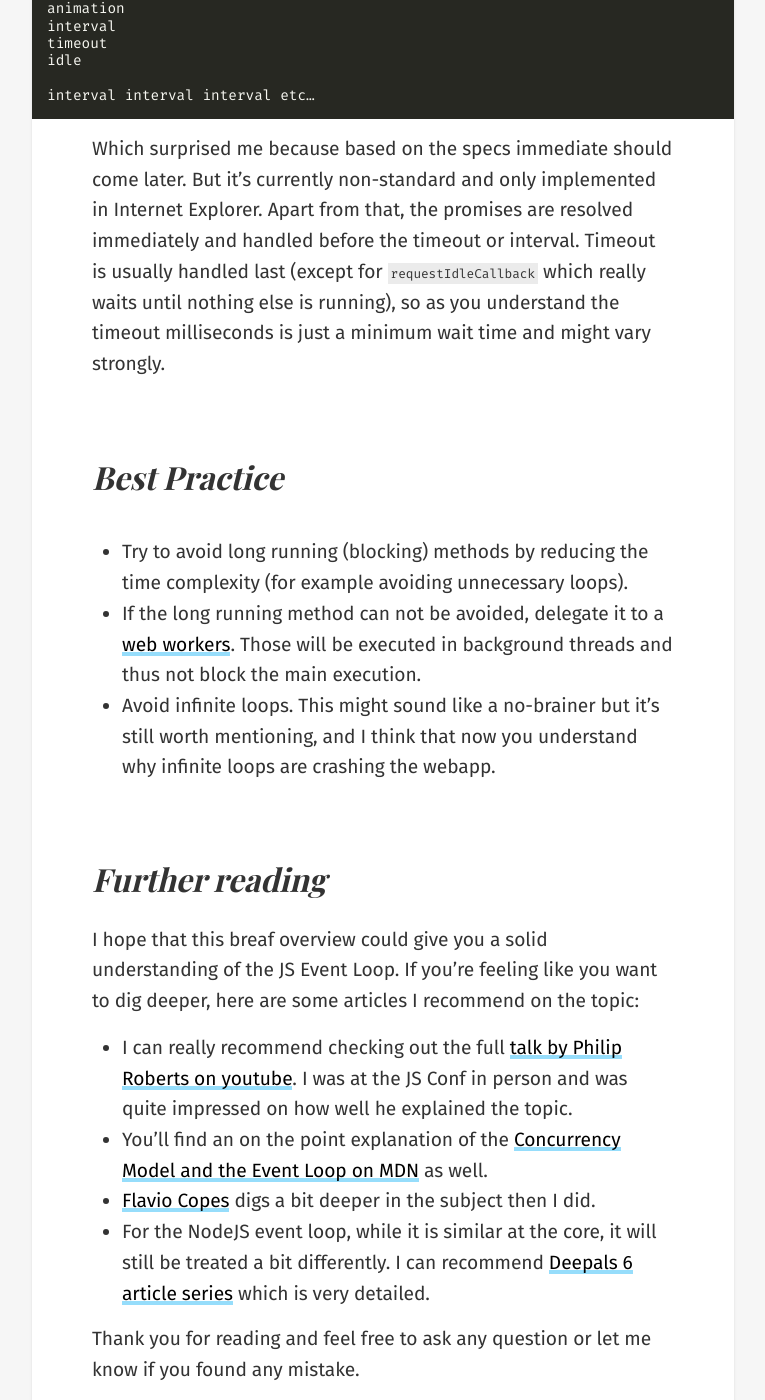
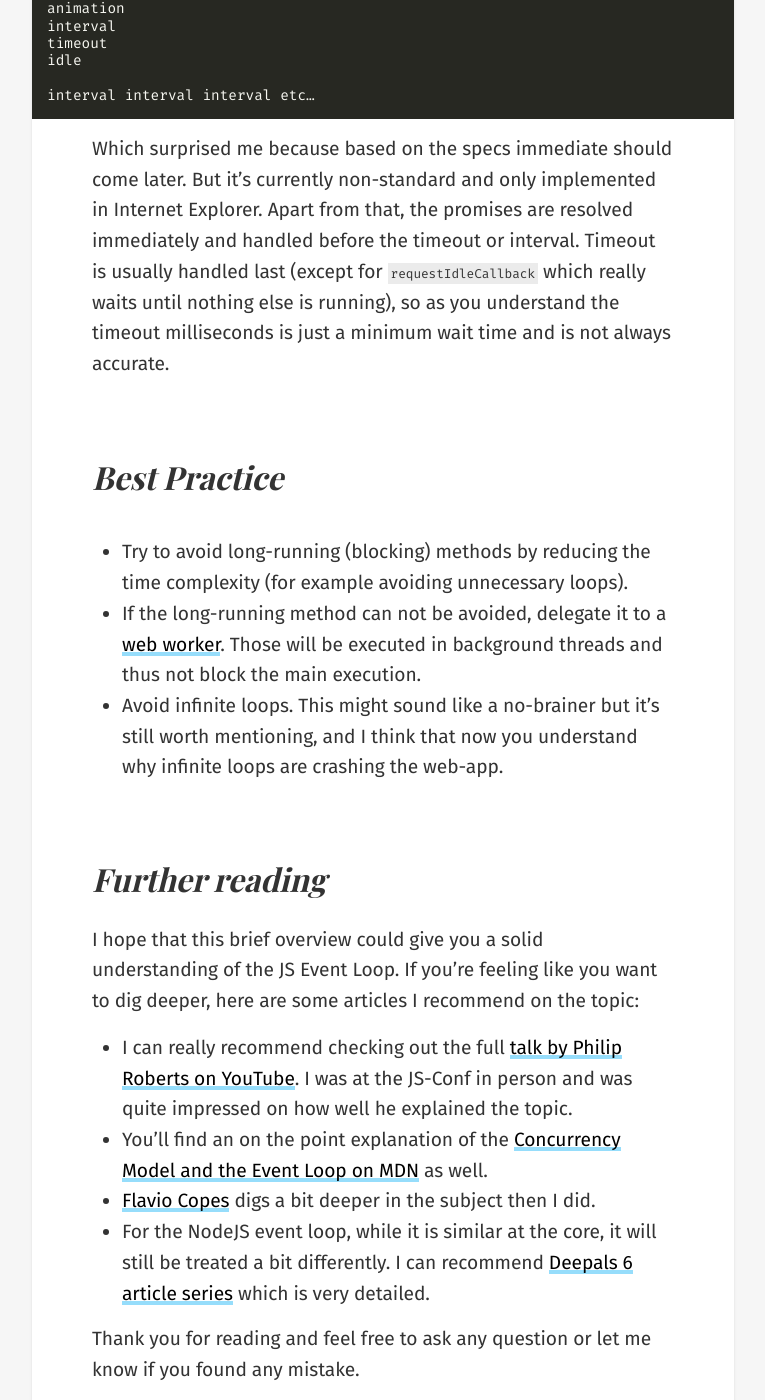
Before and after one commit to ThibaultJanBeyer/blog.thibaultjanbeyer.com-v2, a Jekyll site: the page built from _posts/2019-05-24-quick-guide-js-event-loop.md, in a window 1280 px wide and 1400 px high, scrolled down 8568 px. Shown: the whole window, without its empty margins (257-1022 px from the left). Built offline with Jekyll 4.4.1, drawn with Linux system fonts in a browser that asks for light colours; nearby versions of some CDN libraries; some web fonts are replaced; comment, search, counter and statistics services are not loaded; some of the changed text lies outside the part shown.

Commit message:
fix typo

````diff
--- a/_posts/2019-05-24-quick-guide-js-event-loop.md
+++ b/_posts/2019-05-24-quick-guide-js-event-loop.md
@@ -37,7 +37,7 @@
 ## What is a Stack?
 
 A stack is a conceptual structure in which elements can be placed. The concept of a stack is `FILO` which means that the first element which you place in a stack is the last element that will get out of the stack.
-A real world example of a Stack would be a PEZ Dispenser (if you don’t know what that is, I found a [PEZ video tutorial](https://www.youtube.com/watch?v=YIAN6eKltsA) online.
+A real world example of a Stack would be a PEZ Dispenser (if you don’t know what that is, I found a [PEZ video tutorial](https://www.youtube.com/watch?v=YIAN6eKltsA) online).
 
 <p><img class="aligncenter size-full"
   src="{{ site.baseurl }}/assets/event-loop/PEZ-dispenser-star-wars.png"
@@ -48,7 +48,7 @@
 ## What is a Queue?
 
 I think that you are all aware about what a queue is. It is a conceptual structure following the `FIFO` concept, which means that the first element which you place in a queue is the first element that comes out.
-There are plenty real world examples of a queues. For example when you do your groceries, the line in which you stay for the checkout is a queue.
+There are plenty real world examples of queues. For example when you do your groceries, the line in which you stay for the checkout is a queue.
 
 <p><img class="aligncenter size-full"
   src="{{ site.baseurl }}/assets/event-loop/People-waiting-in-line-with-shopping-baskets-at-grocery-store.jpg"
@@ -129,7 +129,7 @@
 console.log(2);
 ```
 
-For comparison I will represent the Web API as brackets `()` and the queue like this `<>`. This is by no means how a queue or api looks like.
+For comparison, I will represent the Web API as brackets `()` and the queue like this `<>`. This is by no means how a queue or API looks like.
 
 - Start code:
   `[main()]` / `()` / `<>`
@@ -205,19 +205,19 @@
 
 Which surprised me because based on the specs immediate should come later. But it’s currently non-standard and only implemented in Internet Explorer.
 Apart from that, the promises are resolved immediately and handled before the timeout or interval.
-Timeout is usually handled last (except for `requestIdleCallback` which really waits until nothing else is running), so as you understand the timeout milliseconds is just a minimum wait time and might vary strongly.
+Timeout is usually handled last (except for `requestIdleCallback` which really waits until nothing else is running), so as you understand the timeout milliseconds is just a minimum wait time and is not always accurate.
 
 ## Best Practice
 
-- Try to avoid long running (blocking) methods by reducing the time complexity (for example avoiding unnecessary loops).
-- If the long running method can not be avoided, delegate it to a [web workers](https://developer.mozilla.org/en-US/docs/Web/API/Web_Workers_API/Using_web_workers). Those will be executed in background threads and thus not block the main execution.
-- Avoid infinite loops. This might sound like a no-brainer but it’s still worth mentioning, and I think that now you understand why infinite loops are crashing the webapp.
+- Try to avoid long-running (blocking) methods by reducing the time complexity (for example avoiding unnecessary loops).
+- If the long-running method can not be avoided, delegate it to a [web worker](https://developer.mozilla.org/en-US/docs/Web/API/Web_Workers_API/Using_web_workers). Those will be executed in background threads and thus not block the main execution.
+- Avoid infinite loops. This might sound like a no-brainer but it’s still worth mentioning, and I think that now you understand why infinite loops are crashing the web-app.
 
 ## Further reading
 
-I hope that this breaf overview could give you a solid understanding of the JS Event Loop. If you’re feeling like you want to dig deeper, here are some articles I recommend on the topic:
+I hope that this brief overview could give you a solid understanding of the JS Event Loop. If you’re feeling like you want to dig deeper, here are some articles I recommend on the topic:
 
-- I can really recommend checking out the full [talk by Philip Roberts on youtube](https://www.youtube.com/watch?v=8aGhZQkoFbQ). I was at the JS Conf in person and was quite impressed on how well he explained the topic.
+- I can really recommend checking out the full [talk by Philip Roberts on YouTube](https://www.youtube.com/watch?v=8aGhZQkoFbQ). I was at the JS-Conf in person and was quite impressed on how well he explained the topic.
 - You’ll find an on the point explanation of the [Concurrency Model and the Event Loop on MDN](https://developer.mozilla.org/en-US/docs/Web/JavaScript/EventLoop) as well.
 - [Flavio Copes](https://flaviocopes.com/javascript-event-loop/#blocking-the-event-loop) digs a bit deeper in the subject then I did.
 - For the NodeJS event loop, while it is similar at the core, it will still be treated a bit differently. I can recommend [Deepals 6 article series](https://jsblog.insiderattack.net/event-loop-and-the-big-picture-nodejs-event-loop-part-1-1cb67a182810) which is very detailed.
````
Also changed, not shown: other parts of _posts/2019-05-24-quick-guide-js-event-loop.md (+5 -5 lines).
